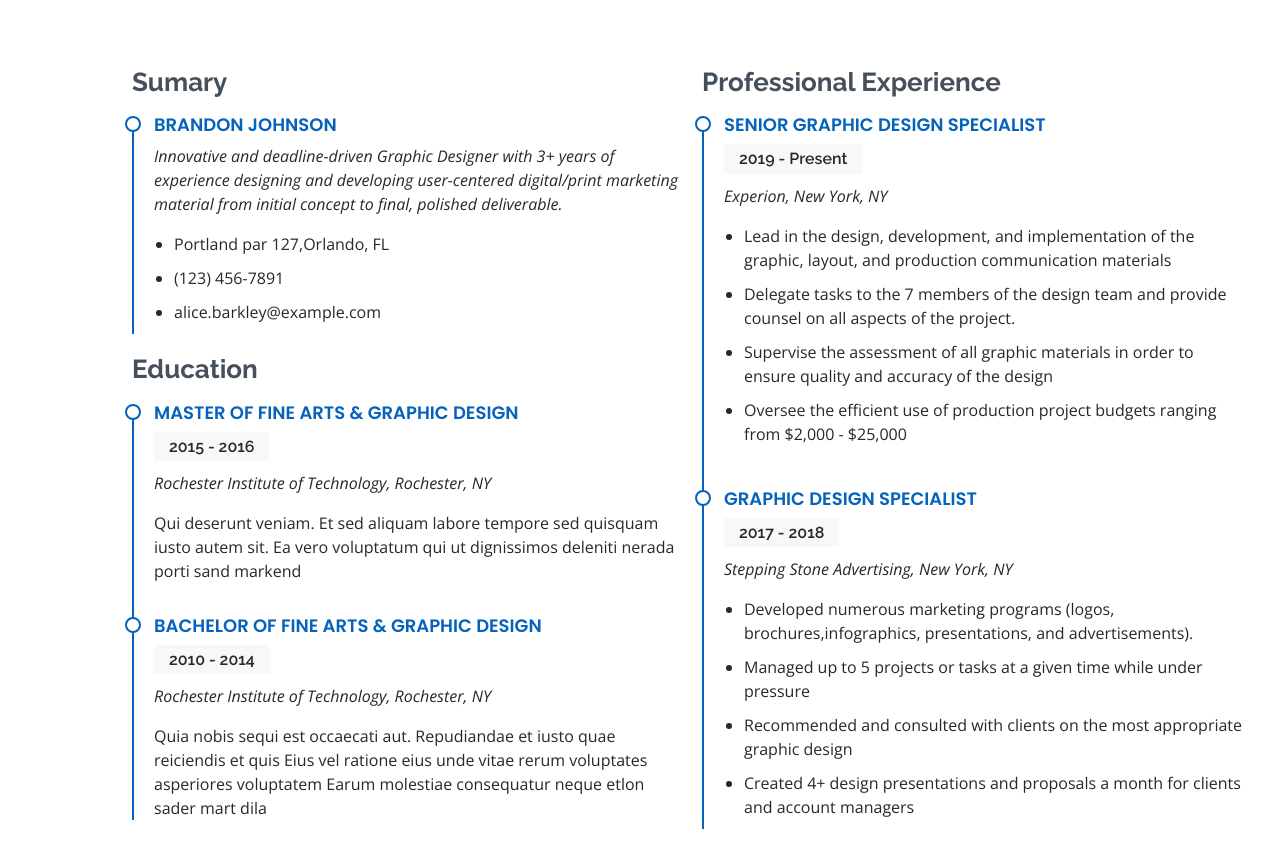
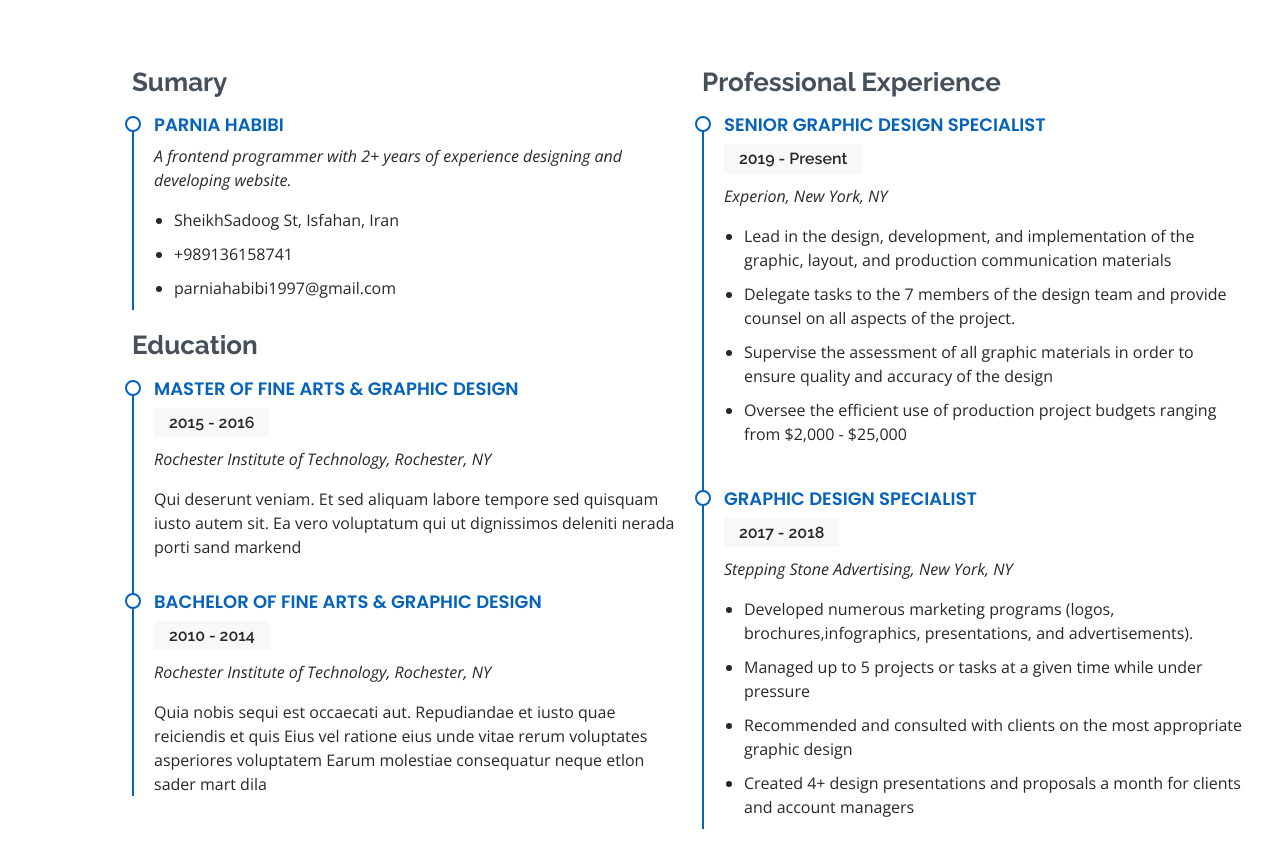
Before and after one commit to ParniaHabibi97/ParniaHabibi, a plain HTML site: page index.html in a window 1280 px wide. Shown: the part 2596-3464 px from the top of the page. Drawn offline with nearby package versions, Linux system fonts and the light colour scheme.

Commit message:
content chnaged

```diff
--- a/index.html
+++ b/index.html
@@ -299,12 +299,12 @@
           <div class="col-lg-6">
             <h3 class="resume-title">Sumary</h3>
             <div class="resume-item pb-0">
-              <h4>Brandon Johnson</h4>
-              <p><em>Innovative and deadline-driven Graphic Designer with 3+ years of experience designing and developing user-centered digital/print marketing material from initial concept to final, polished deliverable.</em></p>
+              <h4>Parnia Habibi</h4>
+              <p><em>A frontend programmer with 2+ years of experience designing and developing website.</em></p>
               <ul>
-                <li>Portland par 127,Orlando, FL</li>
-                <li>(123) 456-7891</li>
-                <li>alice.barkley@example.com</li>
+                <li>SheikhSadoog St, Isfahan, Iran</li>
+                <li>+989136158741</li>
+                <li>parniahabibi1997@gmail.com</li>
               </ul>
             </div>
 
```
